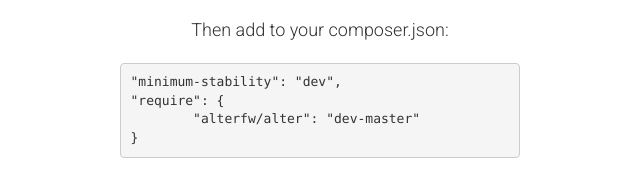
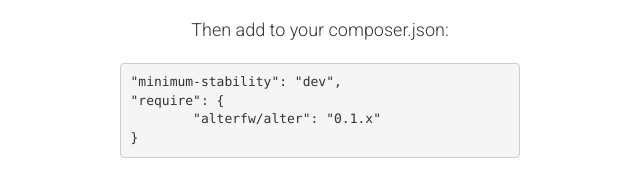
Before and after one commit to alterfw/alterfw.github.io, a website: page index.html in a window 1280 px wide. Shown: the part 738-913 px from the top of the page, 320-960 px from the left. Drawn offline with Linux system fonts and the light colour scheme.

Commit message:
Fixed install version

```diff
--- a/index.html
+++ b/index.html
@@ -65,7 +65,7 @@
 
                 <pre>"minimum-stability": "dev",
 "require": {
-        "alterfw/alter": "dev-master"
+        "alterfw/alter": "0.1.x"
 }</pre>
 
                 <p>Run composer:</p>
```
